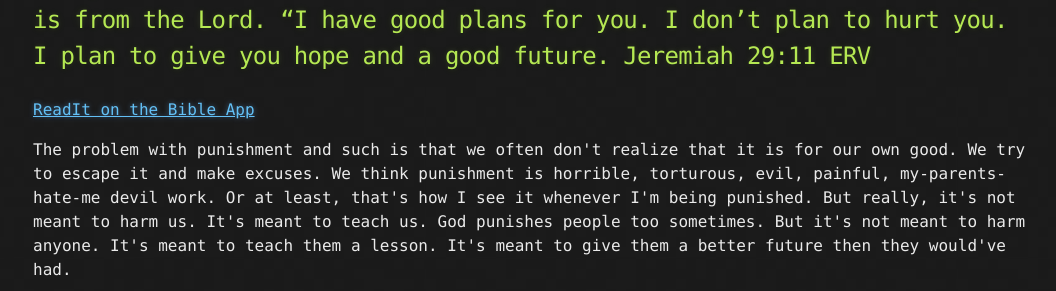
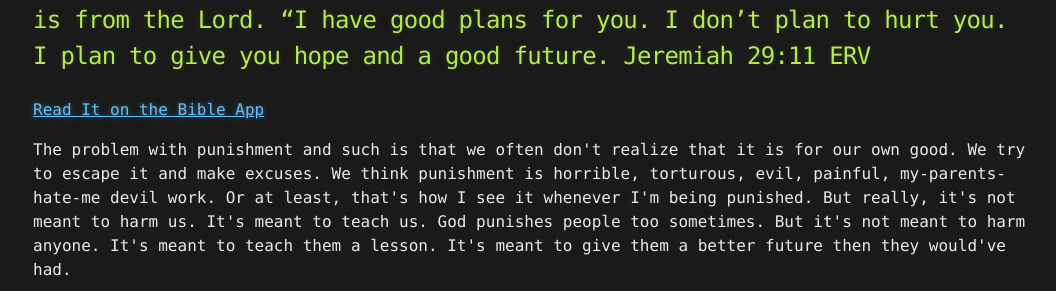
Before and after one commit to SamuraiOwl/samuraiowl.github.io, a Jekyll site: the page _posts/2018-10-14-jeremiah-29:11.html, which Jekyll copies as it is, in a window 1280 px wide. Shown: the part 274-565 px from the top of the page, without its empty margins (107-1163 px from the left). Built offline with Jekyll 4.4.1, drawn with Linux system fonts in a browser that asks for light colours.

Commit message:
Update 2018-10-14-jeremiah-29:11.html

```diff
--- a/_posts/2018-10-14-jeremiah-29:11.html
+++ b/_posts/2018-10-14-jeremiah-29:11.html
@@ -1,5 +1,5 @@
 <p><h2>I say this because I know the plans that I have for you.” This message is from the Lord. “I have good plans for you. I don’t plan to hurt you. I plan to give you hope and a good future.
 Jeremiah 29:11 ERV</p></h2>
-<a href = "https://bible.com/bible/406/jer.29.11.ERV">ReadIt on the Bible App</a href>
+<a href = "https://bible.com/bible/406/jer.29.11.ERV">Read It on the Bible App</a href>
 <p>The problem with punishment and such is that we often don't realize that it is for our own good. We try to escape it and make excuses. We think punishment is horrible, torturous,  evil, painful, my-parents-hate-me devil work. Or at least, that's how I see it whenever I'm being punished. But really, it's not meant to harm us. It's meant to teach us. God punishes people too sometimes. But it's not meant to harm anyone. It's meant to teach them a lesson. It's meant to give them a better future then they would've had.</p>
 <p> -SamuraiOwl</p>
```
